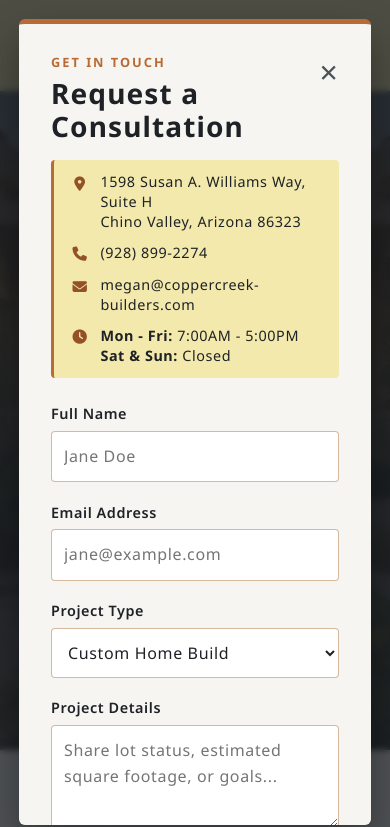
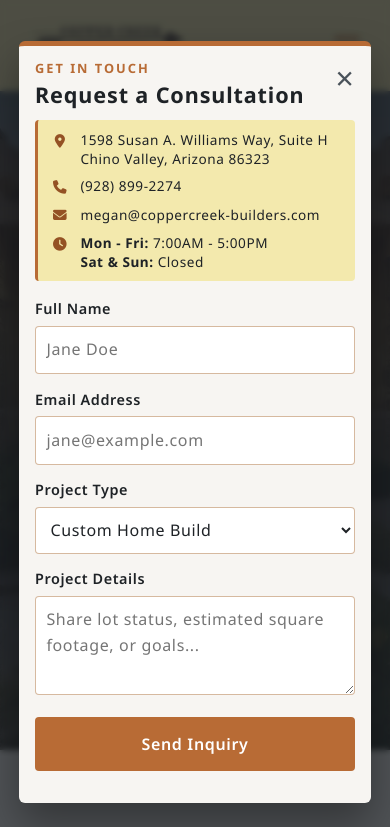
Before and after one commit to KLewers327/copper-creek-builders, a plain HTML site: page index.html in a window 390 px wide. Both pictures are taken after a click on the link "Schedule Consultation". Shown: the top 827 px of the page. Drawn offline with Linux system fonts and the light colour scheme.

Commit message:
fix contact modal size for mobile

```diff
--- a/styles.css
+++ b/styles.css
@@ -222,6 +222,10 @@ nav {
 .contact-modal {
   margin: auto;
   width: min(540px, 92%);
+  max-height: calc(100vh - 2rem);
+  max-height: calc(100dvh - 2rem);
+  overflow-y: auto;
+  overscroll-behavior: contain;
   border: 0;
   border-top: 5px solid var(--copper);
   border-radius: 6px;
@@ -826,4 +830,36 @@ nav {
   .hero-content br {
     display: none;
   }
+
+  .contact-modal {
+    width: calc(100% - 1.5rem);
+    max-height: calc(100vh - 1.5rem);
+    max-height: calc(100dvh - 1.5rem);
+    padding: 1rem;
+  }
+
+  .modal-header {
+    margin-bottom: 0.75rem;
+  }
+
+  .modal-header h2 {
+    font-size: 1.35rem;
+  }
+
+  .modal-contact-bar {
+    padding: 0.6rem 0.75rem;
+    font-size: 0.85rem;
+    margin-bottom: 1rem;
+    gap: 0.5rem;
+  }
+
+  .form-group {
+    margin-bottom: 0.85rem;
+  }
+
+  .form-group input,
+  .form-group select,
+  .form-group textarea {
+    padding: 0.65rem;
+  }
 }
```
